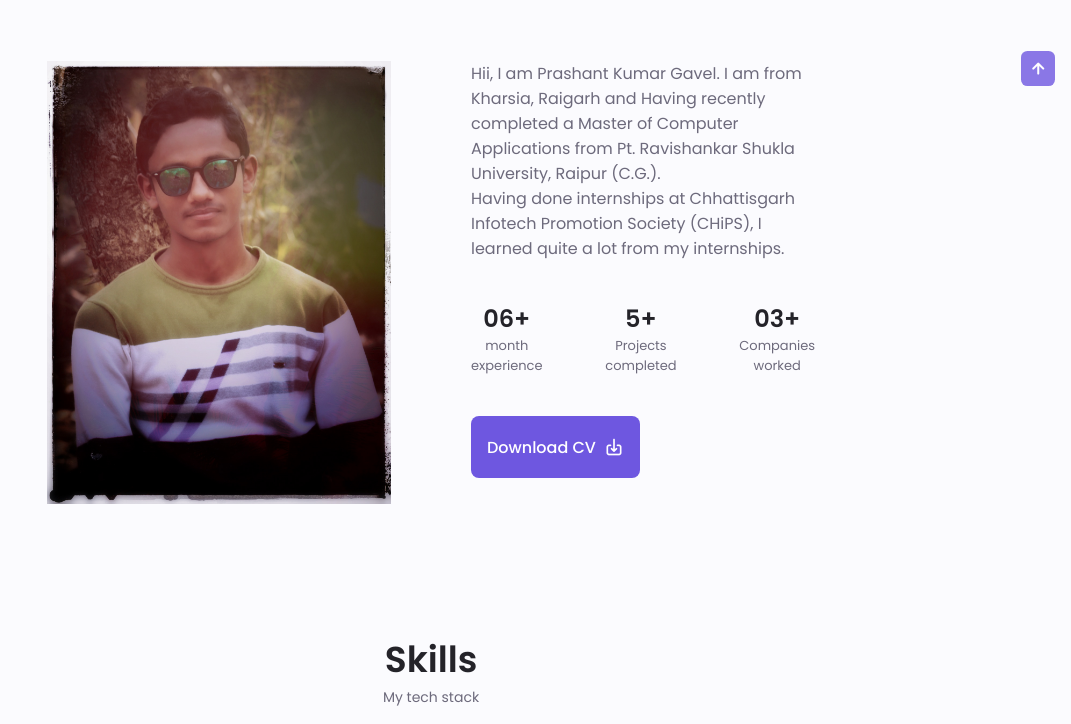
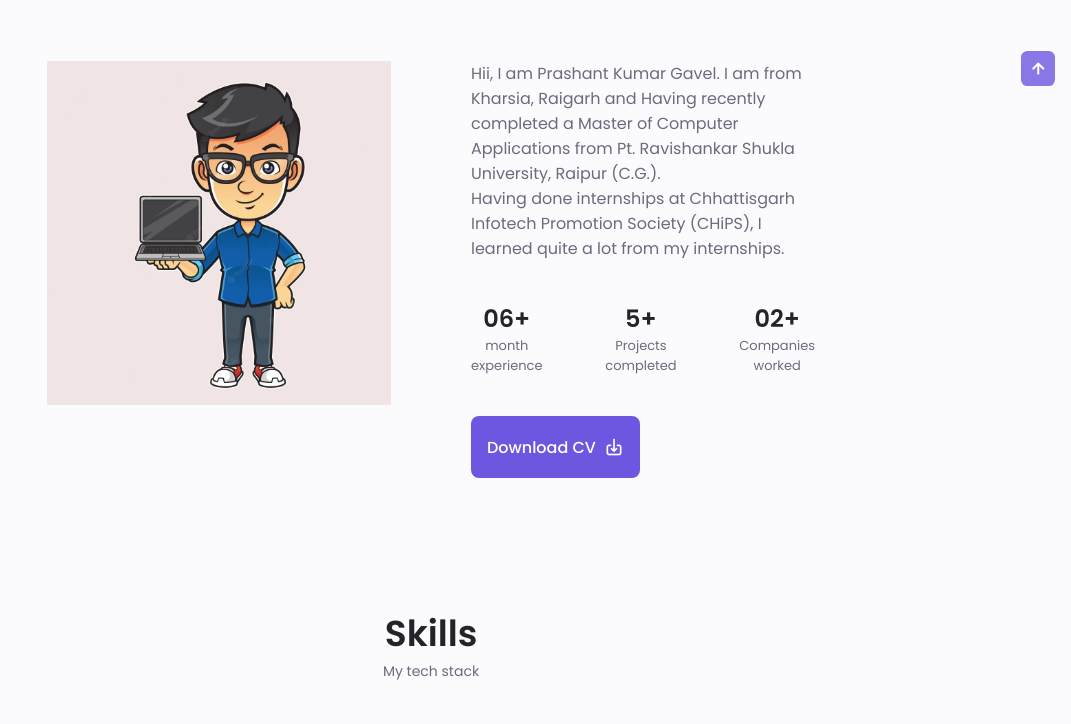
Before and after one commit to gavelprashant99/portfolio, a plain HTML site: page index.html in a window 1280 px wide. Shown: the part 874-1598 px from the top of the page, without its empty margins (209-1280 px from the left). Drawn offline with nearby package versions, Linux system fonts and the light colour scheme.

Commit message:
Profile pic updated

```diff
--- a/index.html
+++ b/index.html
@@ -195,7 +195,7 @@
     <span class="section__subtitle">My Introduction</span>
 
     <div class="about__container container grid">
-      <img src="assets/img/mypic.jpg" alt="" class="about__image" />
+      <img src="assets/img/mypicanime.avif" alt="" class="about__image" />
 
       <div class="about__data">
         <p class="about__description">
@@ -220,7 +220,7 @@
           </div>
 
           <div>
-            <span class="about__info-title">03+</span>
+            <span class="about__info-title">02+</span>
             <span class="about__info-name">Companies <br />
               worked</span>
           </div>
```
Also changed, not shown: assets/img/mypicanime.avif (added).
